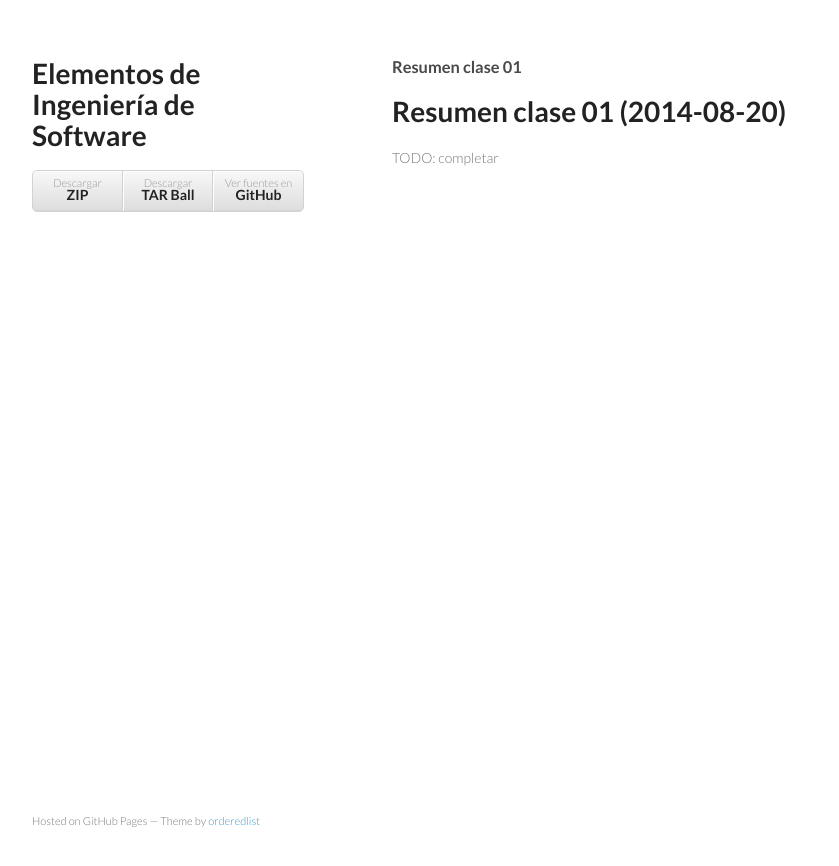
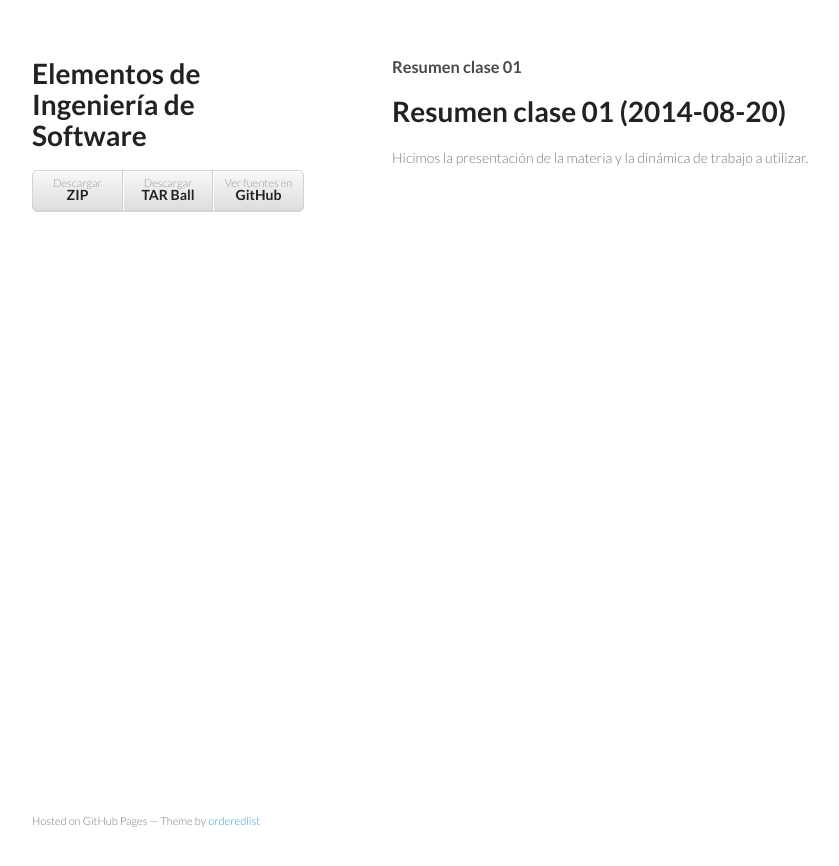
Before and after one commit to SoftwareEngineeringUNQ/bitacora, a Jekyll site: the page built from _posts/2014-08-20-resumen-clase-01.md, in a window 1280 px wide. Shown: the top 866 px of the page, without its empty margins (178-1017 px from the left). Built offline with Jekyll 4.4.1, drawn with Linux system fonts in a browser that asks for light colours.

Commit message:
Resumen de la clase 1 actualizado

```diff
--- a/_posts/2014-08-20-resumen-clase-01.md
+++ b/_posts/2014-08-20-resumen-clase-01.md
@@ -7,4 +7,4 @@ layout: post
 Resumen clase 01 (2014-08-20)
 =============================
 
-TODO: completar
+Hicimos la presentación de la materia y la dinámica de trabajo a utilizar.
```
